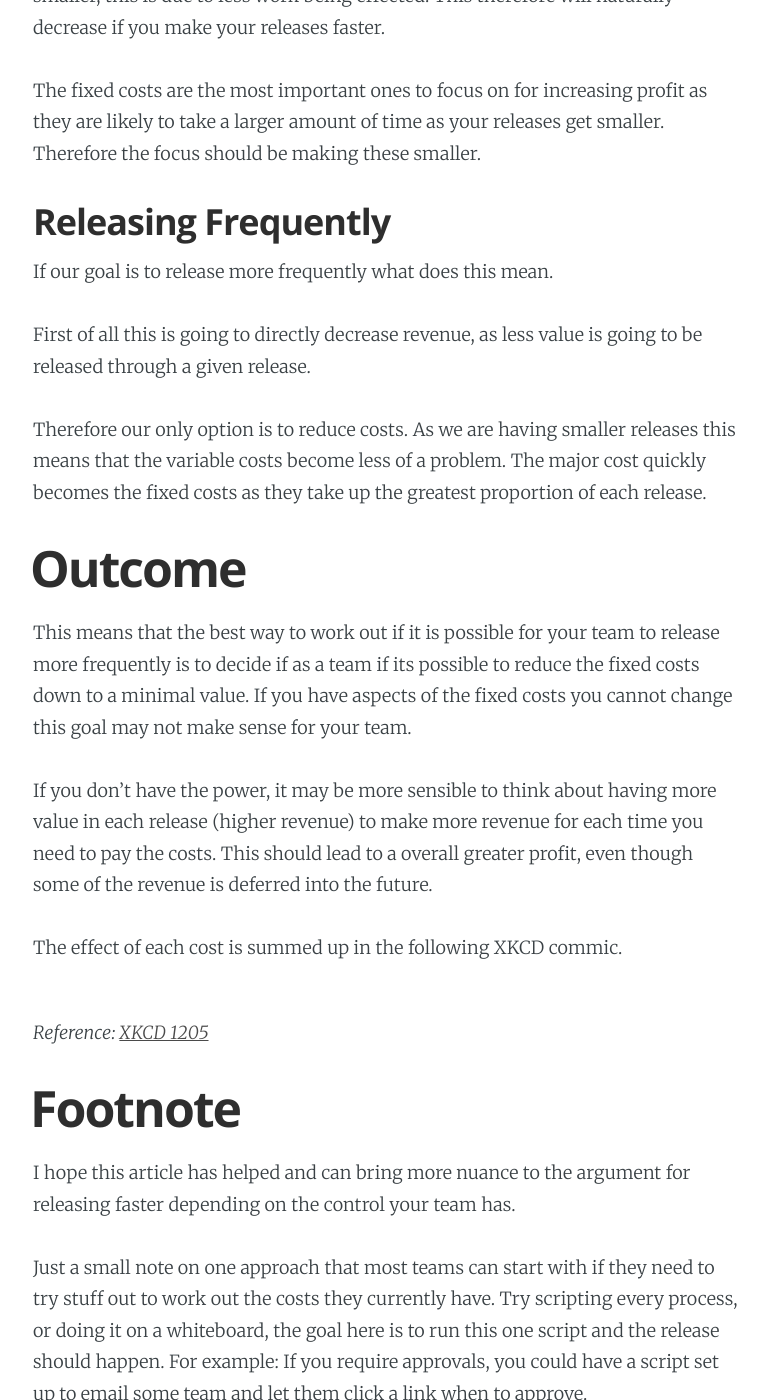
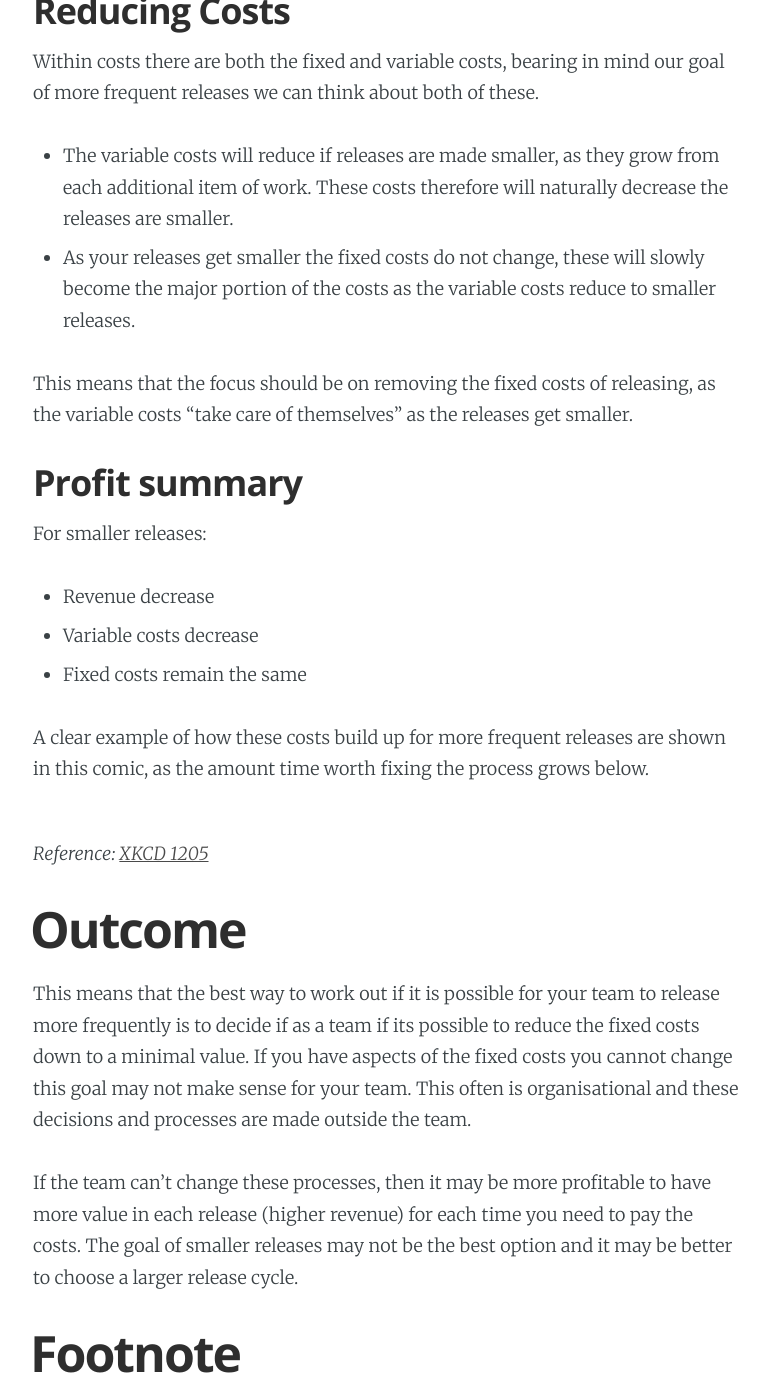
Before and after one commit to NiallBunting/niallbunting.github.io, a Jekyll site: the page built from _posts/2020-03-27-costs-of-releasing-software.markdown, in a window 1280 px wide and 1400 px high, scrolled down 4137 px. Shown: the whole window, without its empty margins (252-1021 px from the left). Built offline with Jekyll 4.4.1, drawn with Linux system fonts in a browser that asks for light colours; some of the changed text lies outside the part shown.

Commit message:
Some grammar fixing

```diff
--- a/_posts/2020-03-27-costs-of-releasing-software.markdown
+++ b/_posts/2020-03-27-costs-of-releasing-software.markdown
@@ -1,53 +1,49 @@
 ---
 layout: post
-title:  "The Costs of Releasing Software"
+title:  "The Costs of Releasing Software - Why frequent releases may not be a good idea."
 date:   2020-03-27 14:30:00
 categories: costs releasing software fixed variable
 ---
 
 ![](/assets/images/posts/costs-of-software/header.png)
 
-Releasing software has often hidden costs, this can hinder your ability to release frequently.
+Releasing software has often hidden costs, these costs can hinder your ability to release frequently.
 
-Many teams wish to get to a state where there version of 'done' on a item of work, is it being in production. This has the secondary effect of teams wanting to release more frequently, this can be a static amount of time or per number of items of work.
+Many teams have an ideal where their version of 'done' for an item of work is having it in production. This has the secondary effect of teams wanting to release more frequently, ether every static amount of time or per number of items of work.
 
-I've been in many meetings where the team is in agreement that this is something they would like to pursue. What I hope to provide is a model to use to see if this is possible and the areas that could be focused on to get the best rate of return.
+I've been in many meetings where the team is in agreement that this is something they would like to pursue. This posts aims to provide is a model to evaluate that goal against and the areas to focus on to help you achieve this goal.
 
-# Accounting Model
+## Accounting Model
 
-This is going to use a very economic model to describe the value of releases. Economics often assigns everything a monetary value, this may be possible with this model either exact or through estimates.
+This post uses an economic framework to describe the value of releases. Economics often assigns everything a monetary value, which you may wish to do or at least estimate. However understanding the core concept, which doesn't require exacting amounts, is good enough for the purposes of decision making and discussion.
 
-This may be useful for understanding but this concept doesn't require exacting amounts and general thoughts about these ideas are okay.
-
-For the purposes of this article the word 'value' will be used as a sort of handwavy of thinking about this.
+For the purposes of this article the word 'value' will be used as a sort of handwavy of thinking about this. Another thing to note that we are talking 'per release' for the values below.
 
 # Revenue
 
-This is the total amount of value that all of your releases generate.
-
-Here we are interested in revenue per release. This is the amount of value that a given release delivers.
+For these purposes this means the total amount of value that all of your releases generate. Since we are interested in revenue per release. This is the amount of value that a given release delivers.
 
 The revenue per release will change based on how many features are in a given release or how in demand a given feature is. If you release a broken release you may actually reduce the revenue for an amount of time, due to customers being less happy.
 
 # Costs
 
-Releasing has costs, this can be tangible such as people time in the release process, or it may just be more mentally taxing. These are all costs even though here we will focus more on the tangable costs.
+Releasing has costs, these can be tangible such as 'people time' in the release process, or it may just be more mentally taxing. There is often much more of a focus on tangible costs, however the hidden costs should be considered here.
 
-Any interaction here can be a cost one email is a cost, even though it seems minimal. A 5 min email is a cost. Waiting for that email response is a cost.
+Small costs are important as they add up, one email is a cost and waiting for that email response is a cost. Even though they seem minimal it requires someone thinking about that and often planning who will perform that action.
 
-From economics there are two types of costs. Fixed costs are independent of output. Variable costs are dependent on output.
+There are two types of costs for releases. Fixed costs are independent of the amount/size of features. Variable costs are dependent on amount/size of features.
 
-Your total cost is both the fixed costs + the variable costs. This is the cost of doing a release.
+Your total cost is both the fixed costs + the variable costs, as can be seen on the diagram below. This is the total cost of doing a release.
 
 ![](/assets/images/posts/costs-of-software/costs.png)
 
 ## Fixed Costs Per Release
 
-These items are fixed per release and don't depend on the the amount of items of work in a given release, these costs would be the same if you release one ticket or many. These can be further split up into the three categories of before, during and after.
+These items are fixed per release and don't depend on the amount of items of work in a given release, these costs would be the same if you release one small feature or many huge ones. These can be further split up into the three categories of before, during and after.
 
 Before
 * Discussing what to release.
-* Outside teams that need to sign off work.
+* Outside stakeholders that need to sign off work eg. CAB.
 * Internal management sign off.
 
 During
@@ -56,19 +52,21 @@
 
 After
 * Any smoke testing afterwards.
-* If out of office release, team members physical demeanour.
+* If out of office hours release, the physical/mental effects that has on team members.
 
 
 ## Variable Costs Per Release
 
-These costs depend on the size of the release, if more items of work are included these tend to be much larger. These can also be split into the three categories.
+These costs depend on the size of the release, if more items of work are included these get larger. These can also be split into the three categories.
 
-The costs here start after the ticket has been developed and any initial quality assurance is completed.
+The variable costs start after the feature has been developed and any initial quality assurance is completed.
 
 Before
 * Release QA
 * Running Automated tests
 * Preparing any configuration
+* Documenting all the features released
+* Sign off for individual features
 
 During
 * Complexity of the release. Larger changes mean more to think about.
@@ -77,10 +75,9 @@
 * Deeper testing on specific features.
 * Fixing any bugs that may have occurred
 
-
 # Profit
 
-Now this is the exciting part, this is what we are looking to maximise. Calculating is the revenue minus the costs for a given release.
+Now this is the exciting part, this is what we are looking to maximise. To calculate this you do revenue minus costs for a given release.
 
 You can change both elements in this equation to help improve your profit, this could be via reducing costs or increasing the revenue per release.
 
@@ -88,39 +85,40 @@
 
 Assuming that the team output is constant. This can only be done by increasing the amount of value in a given release.
 
+Increasing the amount in each release, also means delivering less frequently, which is not the goal of the team at the moment.
+
 ## Reducing Costs
 
-Within costs there are both the fixed and variable costs. If we want to have the goal of smaller releases then I think the focus here needs to be on the fixed costs.
+Within costs there are both the fixed and variable costs, bearing in mind our goal of more frequent releases we can think about both of these.
 
-The variable costs will essentially diminish themselves if your releases are made smaller, this is due to less work being effected. This therefore will naturally decrease if you make your releases faster.
+* The variable costs will reduce if releases are made smaller, as they grow from each additional item of work. These costs therefore will naturally decrease the releases are smaller.
+* As your releases get smaller the fixed costs do not change, these will slowly become the major portion of the costs as the variable costs reduce to smaller releases.
 
-The fixed costs are the most important ones to focus on for increasing profit as they are likely to take a larger amount of time as your releases get smaller. Therefore the focus should be making these smaller.
+This means that the focus should be on removing the fixed costs of releasing, as the variable costs "take care of themselves" as the releases get smaller.
 
-## Releasing Frequently
+## Profit summary
 
-If our goal is to release more frequently what does this mean.
+For smaller releases:
+* Revenue decrease
+* Variable costs decrease
+* Fixed costs remain the same
 
-First of all this is going to directly decrease revenue, as less value is going to be released through a given release.
-
-Therefore our only option is to reduce costs. As we are having smaller releases this means that the variable costs become less of a problem. The major cost quickly becomes the fixed costs as they take up the greatest proportion of each release.
-
-
-# Outcome
-
-This means that the best way to work out if it is possible for your team to release more frequently is to decide if as a team if its possible to reduce the fixed costs down to a minimal value. If you have aspects of the fixed costs you cannot change this goal may not make sense for your team.
-
-If you don't have the power, it may be more sensible to think about having more value in each release (higher revenue) to make more revenue for each time you need to pay the costs. This should lead to a overall greater profit, even though some of the revenue is deferred into the future.
-
-The effect of each cost is summed up in the following XKCD commic.
+A clear example of how these costs build up for more frequent releases are shown in this comic, as the amount time worth fixing the process grows below.
 
 ![](/assets/images/posts/costs-of-software/xkcd-1205.png)
 *Reference: [XKCD 1205][xkcd1205]*
 
+# Outcome
+
+This means that the best way to work out if it is possible for your team to release more frequently is to decide if as a team if its possible to reduce the fixed costs down to a minimal value. If you have aspects of the fixed costs you cannot change this goal may not make sense for your team. This often is organisational and these decisions and processes are made outside the team.
+
+If the team can't change these processes, then it may be more profitable to have more value in each release (higher revenue) for each time you need to pay the costs. The goal of smaller releases may not be the best option and it may be better to choose a larger release cycle.
+
 # Footnote
 
-I hope this article has helped and can bring more nuance to the argument for releasing faster depending on the control your team has.
+I hope this article has helped and can bring more nuance to the argument for releasing faster depending on the organisational structure around your team.
 
-Just a small note on one approach that most teams can start with if they need to try stuff out to work out the costs they currently have. Try scripting every process, or doing it on a whiteboard, the goal here is to run this one script and the release should happen. For example: If you require approvals, you could have a script set up to email some team and let them click a link when to approve.
+Just a small note on one approach that most teams can start with if they want to make clear the current costs. Try scripting every process (or map them on a whiteboard) the goal here is to run this one script and the release should happen. For example: If you require approvals, you could have a script set up to email some team and let them click a link when to approve.
 
 
 [xkcd1205]: https://xkcd.com/1205/
```
